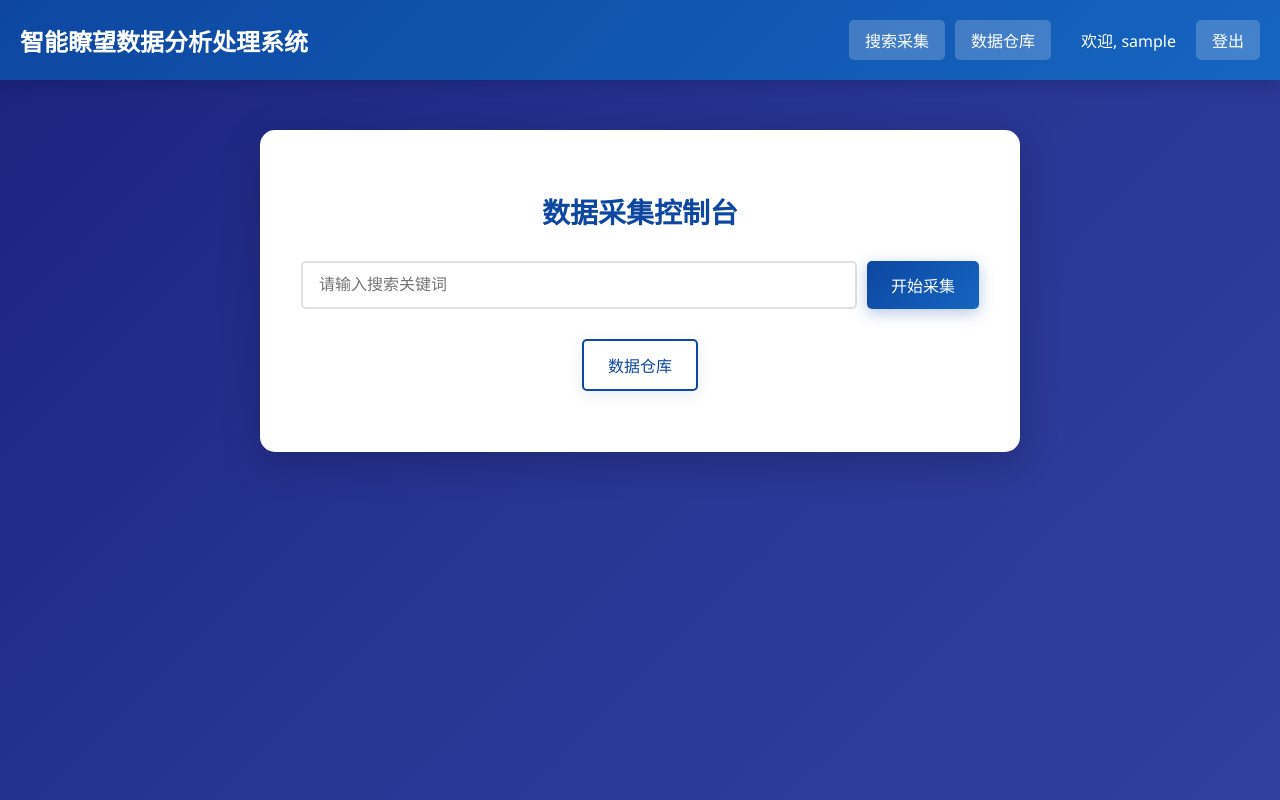
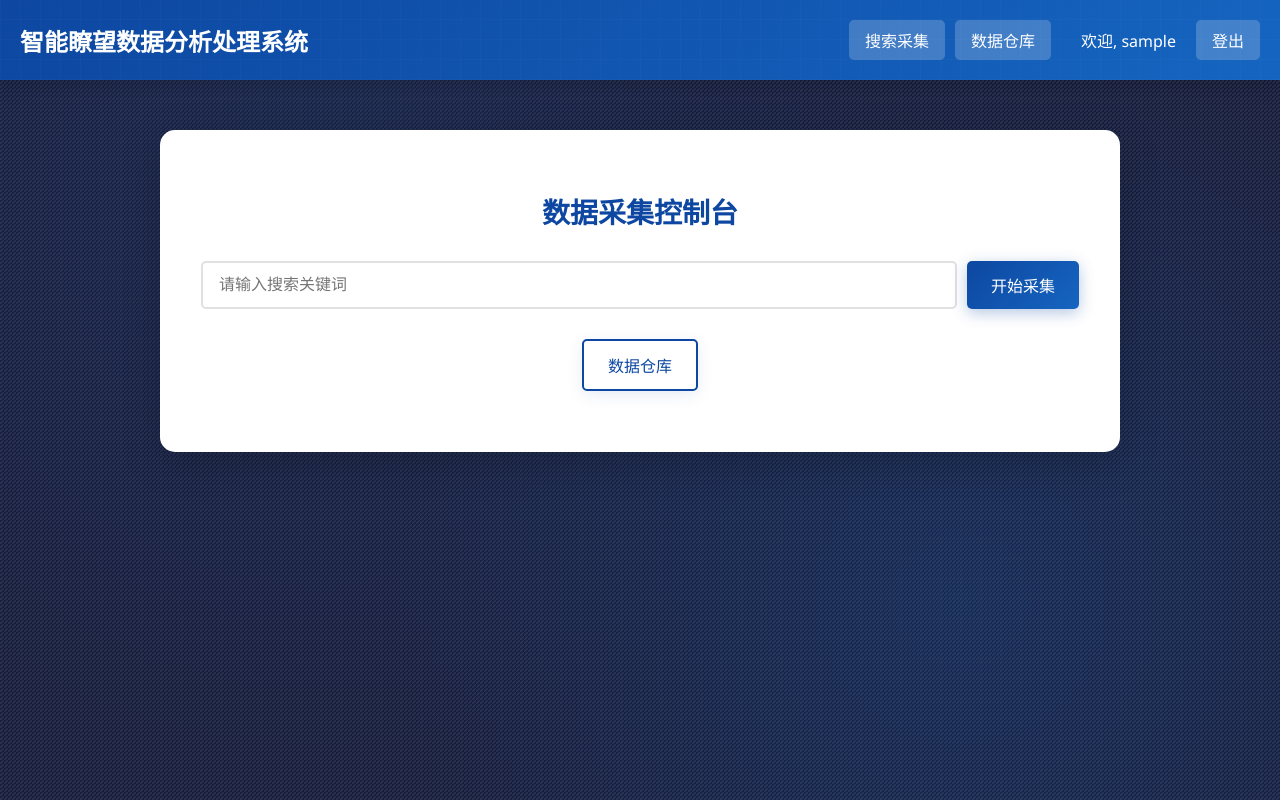
Before and after one commit to hx520521/liaowangxitong, a Flask app: page /dashboard in a window 1280 px wide. Run offline with Flask 3, Linux system fonts and the light colour scheme; the visitor is signed in with stand-in values (Sample User, id 1).

Commit message:
将背景更换为具有科技感的深色渐变和网格效果

```diff
--- a/app/templates/dashboard.html
+++ b/app/templates/dashboard.html
@@ -13,10 +13,41 @@
 
         body {
             font-family: 'Segoe UI', Tahoma, Geneva, Verdana, sans-serif;
-            background-color: #1a237e;
+            background-color: #0a0e27;
             color: #333;
-            background-image: linear-gradient(135deg, #1a237e 0%, #283593 50%, #303f9f 100%);
+            background-image:
+                radial-gradient(circle at 25% 25%, rgba(30, 60, 114, 0.3) 0%, transparent 50%),
+                radial-gradient(circle at 75% 75%, rgba(21, 101, 192, 0.2) 0%, transparent 50%),
+                linear-gradient(135deg, #0a0e27 0%, #1a1f3a 25%, #2a3153 50%, #1a1f3a 75%, #0a0e27 100%);
+            background-size: 100% 100%, 100% 100%, 4px 4px;
             min-height: 100vh;
+            position: relative;
+            overflow-x: hidden;
+        }
+
+        body::before {
+            content: '';
+            position: absolute;
+            top: 0;
+            left: 0;
+            right: 0;
+            bottom: 0;
+            background: repeating-linear-gradient(
+                0deg,
+                rgba(255, 255, 255, 0.02),
+                rgba(255, 255, 255, 0.02) 1px,
+                transparent 1px,
+                transparent 20px
+            ),
+            repeating-linear-gradient(
+                90deg,
+                rgba(255, 255, 255, 0.02),
+                rgba(255, 255, 255, 0.02) 1px,
+                transparent 1px,
+                transparent 20px
+            );
+            pointer-events: none;
+            z-index: 0;
         }
 
         .header {
@@ -76,9 +107,11 @@
         }
 
         .container {
-            max-width: 800px;
+            max-width: 1000px;
             margin: 50px auto;
             padding: 0 20px;
+            position: relative;
+            z-index: 1;
         }
 
         .search-box {
```
Also changed, not shown: app/templates/data_warehouse.html (+35 -2 lines), app/templates/search_results.html (+35 -2 lines).
